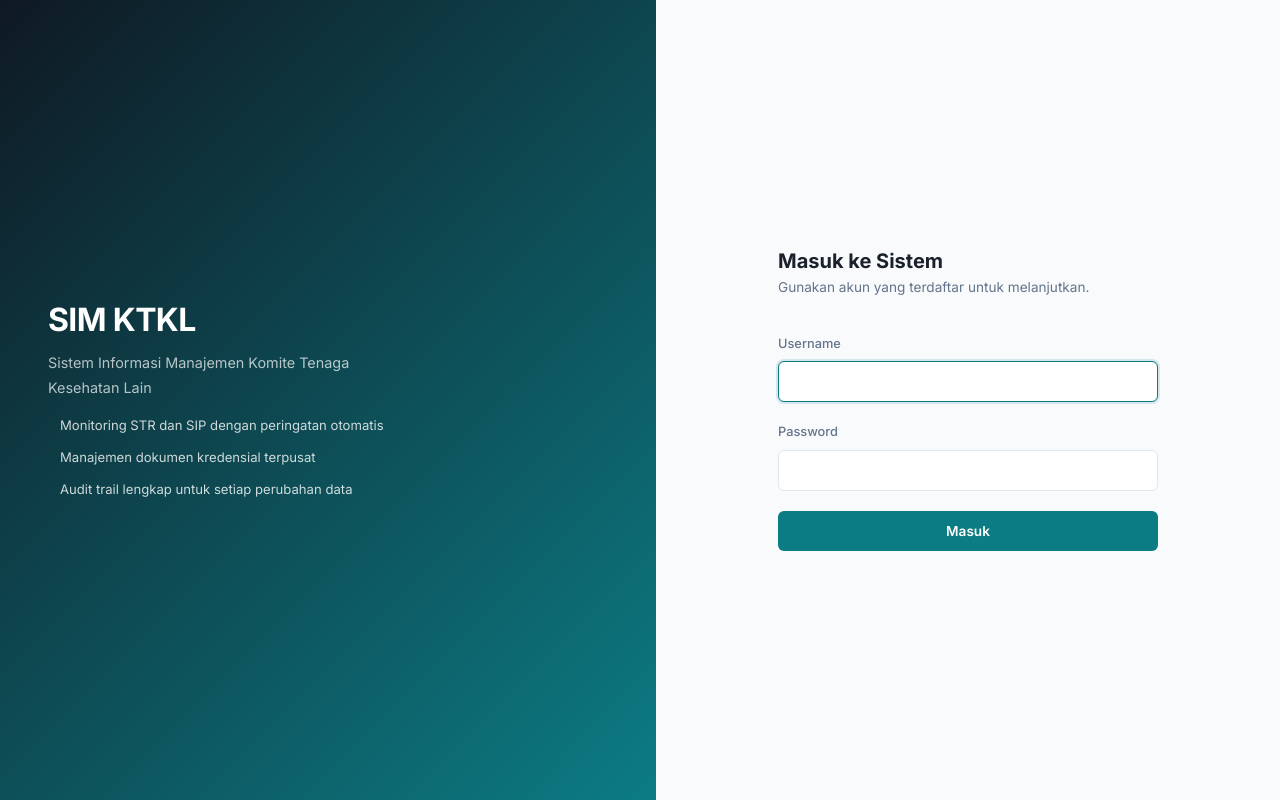
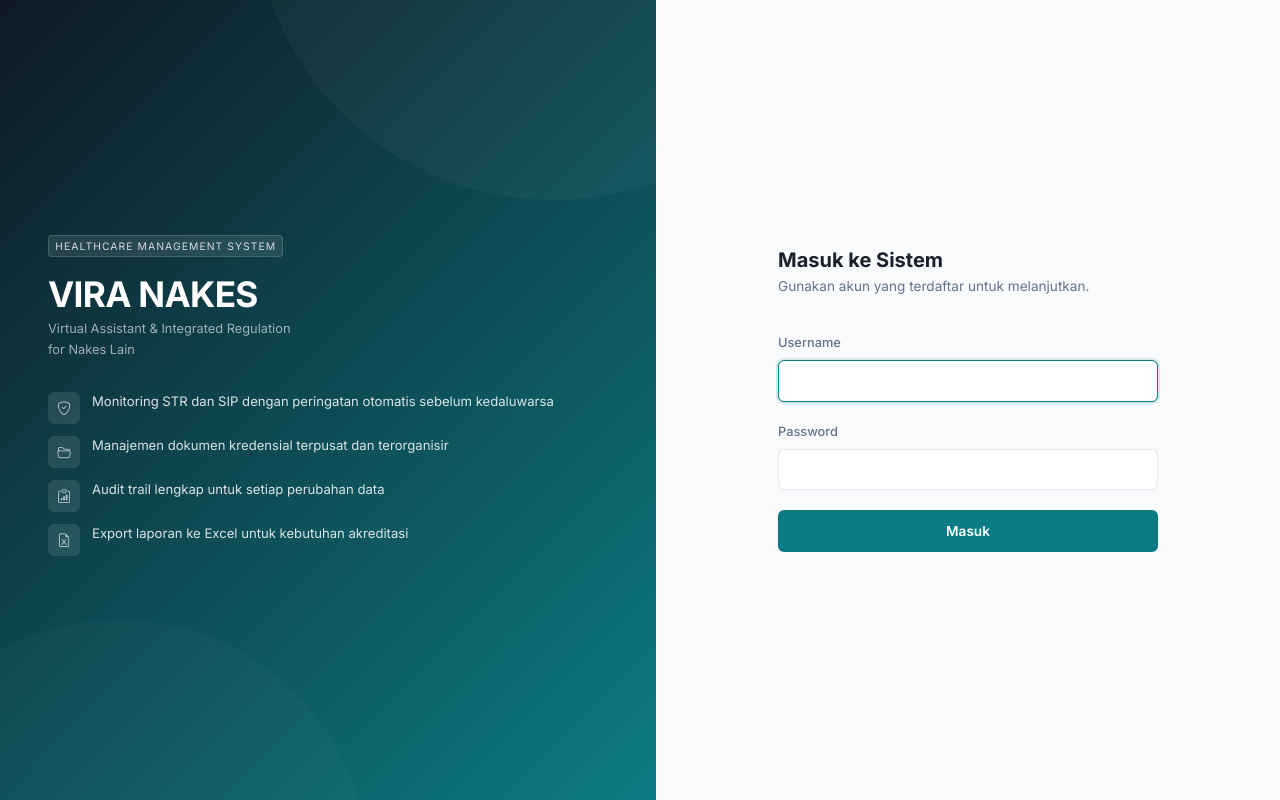
Before and after one commit to faishaltsq/sim-ktkl, a Django app: a page that uses templates/accounts/login.html in a window 1280 px wide. Run offline with Django 5.2, Linux system fonts and the light colour scheme.

Commit message:
rebrand: SIM KTKL -> VIRA NAKES, custom admin UI with teal theme

```diff
--- a/templates/accounts/login.html
+++ b/templates/accounts/login.html
@@ -3,8 +3,9 @@
 <head>
     <meta charset="UTF-8">
     <meta name="viewport" content="width=device-width, initial-scale=1.0">
-    <title>Login - SIM KTKL</title>
+    <title>Login - VIRA NAKES</title>
     <link href="https://cdn.jsdelivr.net/npm/bootstrap@5.3.3/dist/css/bootstrap.min.css" rel="stylesheet">
+    <link href="https://cdn.jsdelivr.net/npm/bootstrap-icons@1.11.3/font/bootstrap-icons.min.css" rel="stylesheet">
     <link href="https://fonts.googleapis.com/css2?family=Inter:wght@400;500;600;700&display=swap" rel="stylesheet">
     <style>
         * { font-family: 'Inter', -apple-system, BlinkMacSystemFont, sans-serif; }
@@ -18,31 +19,72 @@
             justify-content: center;
             padding: 3rem;
             color: #fff;
+            position: relative;
+            overflow: hidden;
+        }
+        .login-brand::before {
+            content: '';
+            position: absolute;
+            top: -50%; right: -30%;
+            width: 600px; height: 600px;
+            border-radius: 50%;
+            background: rgba(255,255,255,0.03);
+        }
+        .login-brand::after {
+            content: '';
+            position: absolute;
+            bottom: -40%; left: -20%;
+            width: 500px; height: 500px;
+            border-radius: 50%;
+            background: rgba(255,255,255,0.02);
+        }
+        .login-brand > div { position: relative; z-index: 1; }
+        .login-brand .brand-badge {
+            display: inline-block;
+            background: rgba(255,255,255,0.1);
+            border: 1px solid rgba(255,255,255,0.15);
+            border-radius: 4px;
+            padding: 0.2em 0.6em;
+            font-size: 0.65rem;
+            text-transform: uppercase;
+            letter-spacing: 0.1em;
+            margin-bottom: 1rem;
+            color: rgba(255,255,255,0.8);
         }
         .login-brand h1 {
-            font-size: 2rem;
+            font-size: 2.2rem;
             font-weight: 700;
             letter-spacing: -0.02em;
-            margin-bottom: 0.75rem;
+            margin-bottom: 0.25rem;
         }
-        .login-brand p {
-            color: rgba(255,255,255,0.7);
-            font-size: 0.9rem;
-            line-height: 1.7;
-            max-width: 360px;
+        .login-brand .brand-subtitle {
+            color: rgba(255,255,255,0.6);
+            font-size: 0.8rem;
+            margin-bottom: 2rem;
+            line-height: 1.6;
         }
         .login-brand .brand-feature {
             display: flex;
             align-items: flex-start;
             gap: 0.75rem;
-            margin-top: 0.75rem;
-            color: rgba(255,255,255,0.8);
+            margin-bottom: 0.75rem;
+            color: rgba(255,255,255,0.85);
             font-size: 0.82rem;
         }
-        .login-brand .brand-feature i {
-            color: rgba(255,255,255,0.5);
-            margin-top: 0.1rem;
+        .login-brand .brand-feature .feature-icon {
+            width: 32px; height: 32px;
+            border-radius: 6px;
+            background: rgba(255,255,255,0.1);
+            display: flex;
+            align-items: center;
+            justify-content: center;
+            flex-shrink: 0;
         }
+        .login-brand .brand-feature .feature-icon i {
+            font-size: 0.85rem;
+            color: rgba(255,255,255,0.7);
+        }
+        .login-brand .brand-feature span { line-height: 1.4; }
         .login-form-side {
             flex: 1;
             display: flex;
@@ -73,20 +115,17 @@
             border-color: #0C7C84;
             box-shadow: 0 0 0 2px rgba(12, 124, 132, 0.15);
         }
-        .form-label {
-            font-weight: 500;
-            font-size: 0.8rem;
-            color: #64748B;
-        }
+        .form-label { font-weight: 500; font-size: 0.8rem; color: #64748B; }
         .btn-login {
             background: #0C7C84;
             border: none;
-            padding: 0.6rem;
+            padding: 0.65rem;
             font-weight: 600;
             font-size: 0.85rem;
             border-radius: 0.375rem;
             width: 100%;
             color: #fff;
+            transition: background 0.15s;
         }
         .btn-login:hover { background: #065A60; color: #fff; }
         .alert {
@@ -97,9 +136,26 @@
             font-size: 0.82rem;
             border-radius: 0.375rem;
         }
+        .mobile-brand {
+            text-align: center;
+            margin-bottom: 2rem;
+        }
+        .mobile-brand h1 {
+            font-size: 1.5rem;
+            font-weight: 700;
+            color: #0C7C84;
+            margin-bottom: 0.15rem;
+        }
+        .mobile-brand p {
+            font-size: 0.75rem;
+            color: #64748B;
+        }
         @media (max-width: 767.98px) {
             .login-brand { display: none; }
             .login-form-side { padding: 1.5rem; }
+        }
+        @media (min-width: 768px) {
+            .mobile-brand { display: none; }
         }
     </style>
 </head>
@@ -107,24 +163,34 @@
     <div class="login-split">
         <div class="login-brand">
             <div>
-                <h1>SIM KTKL</h1>
-                <p>Sistem Informasi Manajemen Komite Tenaga Kesehatan Lain</p>
+                <div class="brand-badge">Healthcare Management System</div>
+                <h1>VIRA NAKES</h1>
+                <p class="brand-subtitle">Virtual Assistant & Integrated Regulation<br>for Nakes Lain</p>
                 <div class="brand-feature">
-                    <i class="bi bi-shield-check"></i>
-                    <span>Monitoring STR dan SIP dengan peringatan otomatis</span>
+                    <div class="feature-icon"><i class="bi bi-shield-check"></i></div>
+                    <span>Monitoring STR dan SIP dengan peringatan otomatis sebelum kedaluwarsa</span>
                 </div>
                 <div class="brand-feature">
-                    <i class="bi bi-folder2-open"></i>
-                    <span>Manajemen dokumen kredensial terpusat</span>
+                    <div class="feature-icon"><i class="bi bi-folder2-open"></i></div>
+                    <span>Manajemen dokumen kredensial terpusat dan terorganisir</span>
                 </div>
                 <div class="brand-feature">
-                    <i class="bi bi-clipboard-data"></i>
+                    <div class="feature-icon"><i class="bi bi-clipboard-data"></i></div>
                     <span>Audit trail lengkap untuk setiap perubahan data</span>
+                </div>
+                <div class="brand-feature">
+                    <div class="feature-icon"><i class="bi bi-file-earmark-excel"></i></div>
+                    <span>Export laporan ke Excel untuk kebutuhan akreditasi</span>
                 </div>
             </div>
         </div>
         <div class="login-form-side">
             <div class="login-form-container">
+                <div class="mobile-brand">
+                    <h1>VIRA NAKES</h1>
+                    <p>Virtual Assistant & Integrated Regulation for Nakes Lain</p>
+                </div>
+
                 <h2>Masuk ke Sistem</h2>
                 <p class="subtitle">Gunakan akun yang terdaftar untuk melanjutkan.</p>
 
--- a/templates/nakes/audit_log.html
+++ b/templates/nakes/audit_log.html
@@ -1,6 +1,6 @@
 {% extends "base.html" %}
 
-{% block title %}Log Audit - SIM KTKL{% endblock %}
+{% block title %}Log Audit - VIRA NAKES{% endblock %}
 {% block page_title %}Log Audit{% endblock %}
 {% block page_title_mobile %}Log Audit{% endblock %}
 
--- a/templates/nakes/dashboard.html
+++ b/templates/nakes/dashboard.html
@@ -1,6 +1,6 @@
 {% extends "base.html" %}
 
-{% block title %}Dashboard - SIM KTKL{% endblock %}
+{% block title %}Dashboard - VIRA NAKES{% endblock %}
 {% block page_title %}Dashboard{% endblock %}
 {% block page_title_mobile %}Dashboard{% endblock %}
 
--- a/templates/nakes/nakes_confirm_delete.html
+++ b/templates/nakes/nakes_confirm_delete.html
@@ -1,6 +1,6 @@
 {% extends "base.html" %}
 
-{% block title %}Hapus {{ nakes.nama }} - SIM KTKL{% endblock %}
+{% block title %}Hapus {{ nakes.nama }} - VIRA NAKES{% endblock %}
 {% block page_title %}Konfirmasi Penghapusan{% endblock %}
 {% block page_title_mobile %}Hapus Data{% endblock %}
 
--- a/templates/nakes/nakes_detail.html
+++ b/templates/nakes/nakes_detail.html
@@ -1,6 +1,6 @@
 {% extends "base.html" %}
 
-{% block title %}{{ nakes.nama }} - SIM KTKL{% endblock %}
+{% block title %}{{ nakes.nama }} - VIRA NAKES{% endblock %}
 {% block page_title %}Detail Tenaga Kesehatan{% endblock %}
 {% block page_title_mobile %}Detail{% endblock %}
 
--- a/templates/nakes/nakes_form.html
+++ b/templates/nakes/nakes_form.html
@@ -1,7 +1,7 @@
 {% extends "base.html" %}
 {% load crispy_forms_tags %}
 
-{% block title %}{{ title }} - SIM KTKL{% endblock %}
+{% block title %}{{ title }} - VIRA NAKES{% endblock %}
 {% block page_title %}{{ title }}{% endblock %}
 {% block page_title_mobile %}{{ title }}{% endblock %}
 
--- a/templates/nakes/nakes_list.html
+++ b/templates/nakes/nakes_list.html
@@ -1,6 +1,6 @@
 {% extends "base.html" %}
 
-{% block title %}Data Nakes - SIM KTKL{% endblock %}
+{% block title %}Data Nakes - VIRA NAKES{% endblock %}
 {% block page_title %}Data Tenaga Kesehatan{% endblock %}
 {% block page_title_mobile %}Data Nakes{% endblock %}
 
```
Also changed, not shown: templates/admin/base.html (added, +208 -0 lines), templates/admin/base_site.html (added, +11 -0 lines), templates/admin/index.html (added, +13 -0 lines), templates/base.html (+6 -6 lines).
